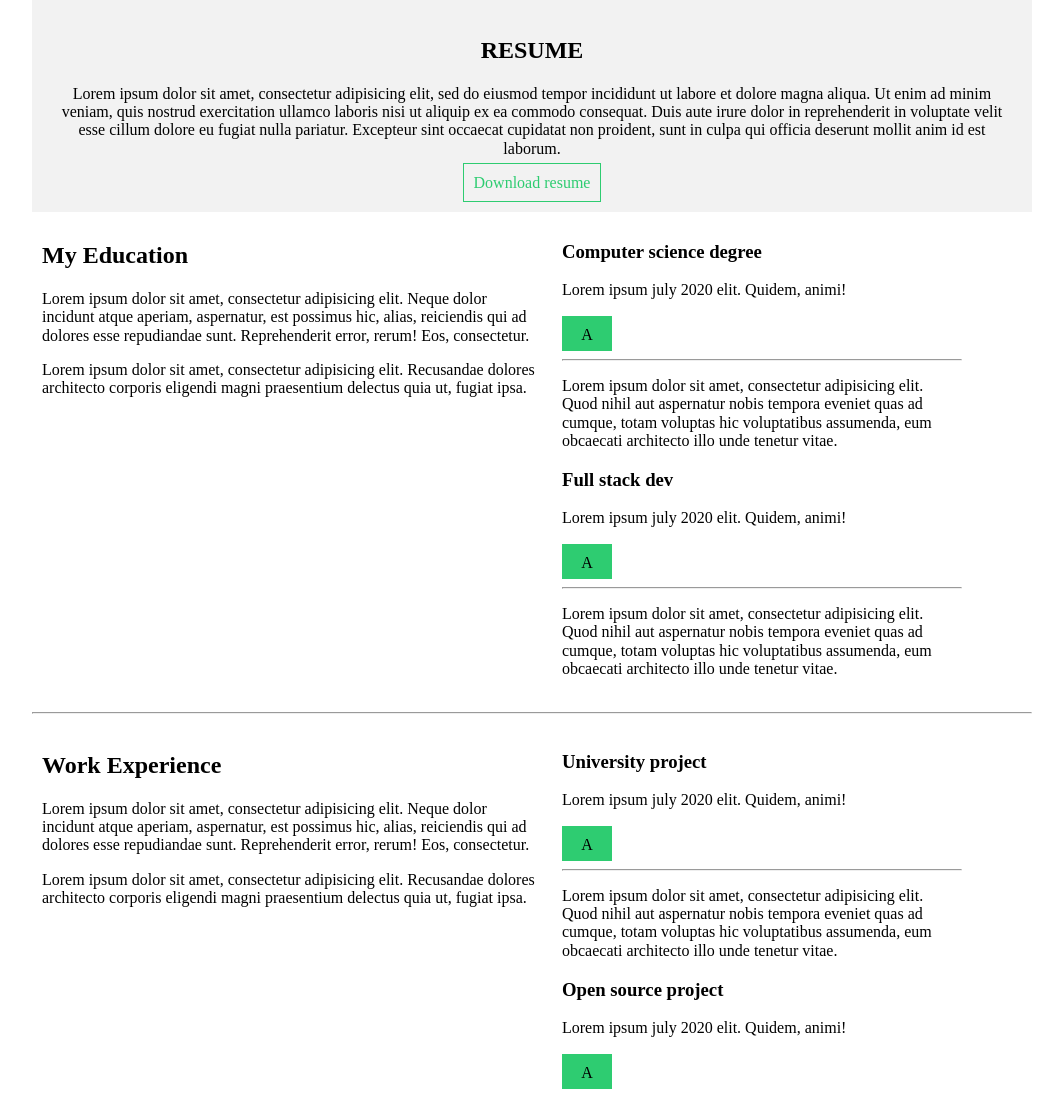
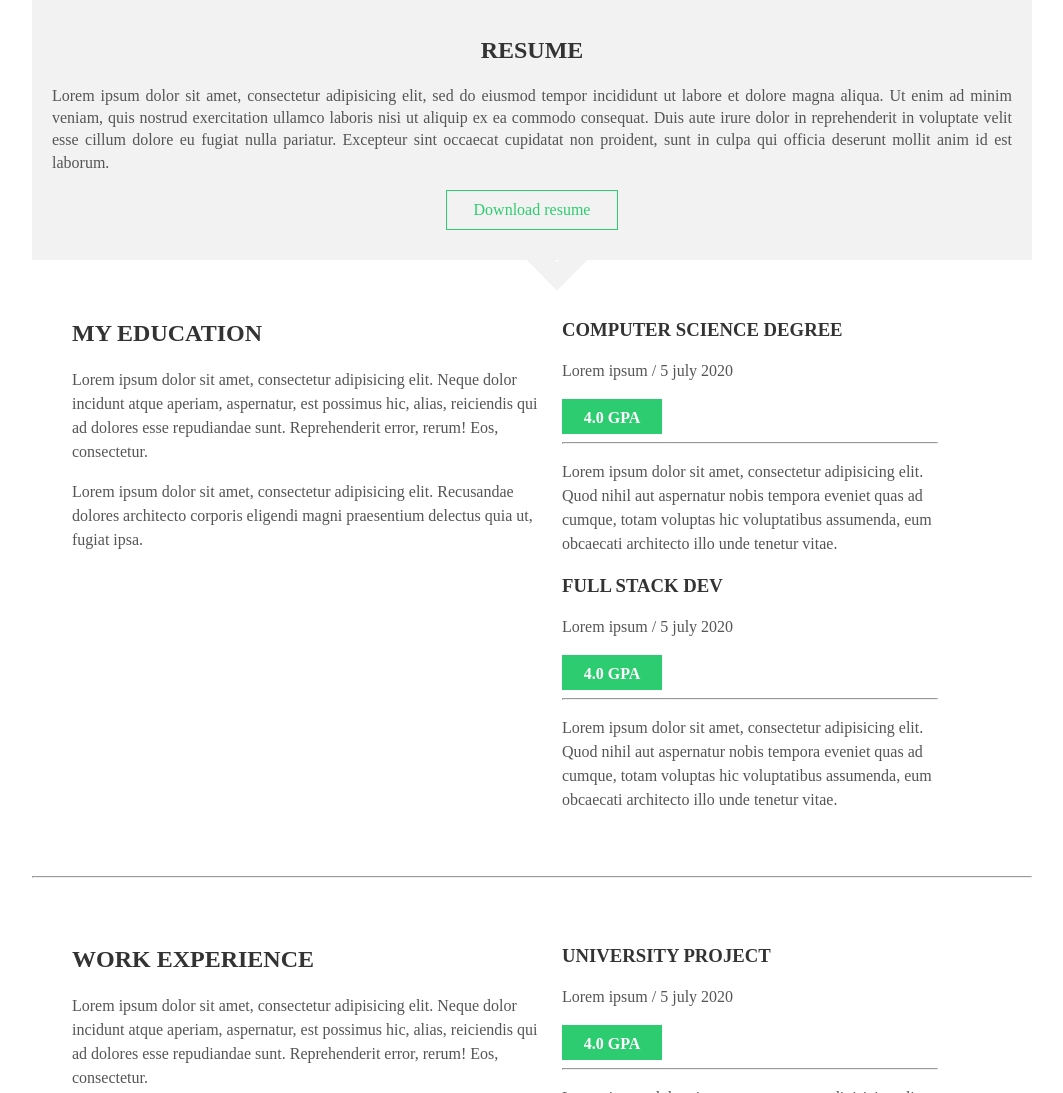
Before and after one commit to AkliYalaoui/basic-portfolio, a plain HTML site: page index.html in a window 1280 px wide. Shown: the part 1593-2686 px from the top of the page, without its empty margins (108-1171 px from the left). Drawn offline with Linux system fonts and the light colour scheme.

Commit message:
styled the -my education - section

```diff
--- a/css/styles.css
+++ b/css/styles.css
@@ -189,6 +189,7 @@ header nav ul li a:hover{
   margin-left: 40px;
   margin-top: 20px;
   width:100px;
+  text-align: center;
 }
 .myskills .progress{
   float: left;
@@ -212,37 +213,78 @@ header nav ul li a:hover{
 .resume{
   background-color: #F2F2F2;
   padding: 20px;
-  text-align: center;
+  position: relative;
+}
+.resume::after{
+  content: '';
+  position: absolute;
+  bottom: -20px;
+  left: 50%;
+  width: 30px;
+  height: 30px;
+  border-bottom: 20px solid #F2F2F2;
+  border-left:20px solid #F2F2F2;
+  transform: rotate(-45deg);
 }
 .resume h2{
-    text-transform: uppercase
+    text-transform: uppercase;
+    color: #333;
+    text-align:center;
+}
+.resume p{
+  line-height: 1.4;
+  color: #555;
+  text-align: justify;
 }
 .resume a{
+  display: block;
   text-decoration: none;
   padding: 10px;
   border: 1px solid #2ECC71;
   color: #2ECC71;
+  width: 150px;
+  margin: 10px auto;
+  text-align: center;
 }
 /* end resume */
 /* start education */
 .education{
   overflow:hidden;
+  padding: 30px;
 }
 .education .my-education{
   float: left;
   width: 50%;
   padding: 10px;
 }
+.education .my-education h2{
+  color: #333;
+  text-transform: uppercase;
+}
+.education .my-education p{
+  color: #555;
+  line-height: 1.5;
+}
 .education .my-education-diploma{
   float:left;
   width: 40%;
   padding: 10px;
 }
+.education .my-education-diploma .diploma-groupe h3{
+  color: #333;
+  text-transform: uppercase;
+}
+.education .my-education-diploma .diploma-groupe p{
+  color: #555;
+  line-height: 1.5;
+}
 .education .my-education-diploma .diploma-groupe span{
   display:block;
   height: 15px;
-  width: 30px;
+  width: 80px;
   padding: 10px;
+  color: #fff;
+  font-weight: bold;
   background-color: #2ECC71;
   text-align: center;
 }
--- a/index.html
+++ b/index.html
@@ -140,15 +140,15 @@
                 <article class="my-education-diploma">
                       <div class="diploma-groupe">
                         <h3>Computer science degree</h3>
-                         <p>Lorem ipsum <time datetime="2020-07-07" >july 2020</time> elit. Quidem, animi!</p>
-                         <span>A</span>
+                         <p>Lorem ipsum /<time datetime="2020-07-07" > 5 july 2020</time></p>
+                         <span>4.0 GPA</span>
                          <hr>
                           <p>Lorem ipsum dolor sit amet, consectetur adipisicing elit. Quod nihil aut aspernatur nobis tempora eveniet quas ad cumque, totam voluptas hic voluptatibus assumenda, eum obcaecati architecto illo unde tenetur vitae.</p>
                       </div>
                       <div class="diploma-groupe">
                          <h3>Full stack  dev</h3>
-                        <p>Lorem ipsum <time datetime="2020-07-07" >july 2020</time> elit. Quidem, animi!</p>
-                         <span>A</span>
+                        <p>Lorem ipsum /<time datetime="2020-07-07" > 5 july 2020</time></p>
+                        <span>4.0 GPA</span>
                          <hr>
                           <p>Lorem ipsum dolor sit amet, consectetur adipisicing elit. Quod nihil aut aspernatur nobis tempora eveniet quas ad cumque, totam voluptas hic voluptatibus assumenda, eum obcaecati architecto illo unde tenetur vitae.</p>
                       </div>
@@ -167,22 +167,22 @@
                 <article class="my-education-diploma">
                       <div class="diploma-groupe">
                         <h3>University project</h3>
-                         <p>Lorem ipsum <time datetime="2020-07-07" >july 2020</time> elit. Quidem, animi!</p>
-                         <span>A</span>
+                         <p>Lorem ipsum /<time datetime="2020-07-07" > 5 july 2020</time></p>
+                         <span>4.0 GPA</span>
                          <hr>
                           <p>Lorem ipsum dolor sit amet, consectetur adipisicing elit. Quod nihil aut aspernatur nobis tempora eveniet quas ad cumque, totam voluptas hic voluptatibus assumenda, eum obcaecati architecto illo unde tenetur vitae.</p>
                       </div>
                       <div class="diploma-groupe">
                          <h3>Open source project</h3>
-                         <p>Lorem ipsum <time datetime="2020-07-07" >july 2020</time> elit. Quidem, animi!</p>
-                         <span>A</span>
+                         <p>Lorem ipsum /<time datetime="2020-07-07" > 5 july 2020</time></p>
+                        <span>4.0 GPA</span>
                          <hr>
                           <p>Lorem ipsum dolor sit amet, consectetur adipisicing elit. Quod nihil aut aspernatur nobis tempora eveniet quas ad cumque, totam voluptas hic voluptatibus assumenda, eum obcaecati architecto illo unde tenetur vitae.</p>
                       </div>
                       <div class="diploma-groupe">
                          <h3>My project</h3>
-                        <p>Lorem ipsum <time datetime="2020-07-07" >july 2020</time> elit. Quidem, animi!</p>
-                         <span>A</span>
+                        <p>Lorem ipsum /<time datetime="2020-07-07" > 5 july 2020</time></p>
+                         <span>4.0 GPA</span>
                          <hr>
                           <p>Lorem ipsum dolor sit amet, consectetur adipisicing elit. Quod nihil aut aspernatur nobis tempora eveniet quas ad cumque, totam voluptas hic voluptatibus assumenda, eum obcaecati architecto illo unde tenetur vitae.</p>
                       </div>
```
